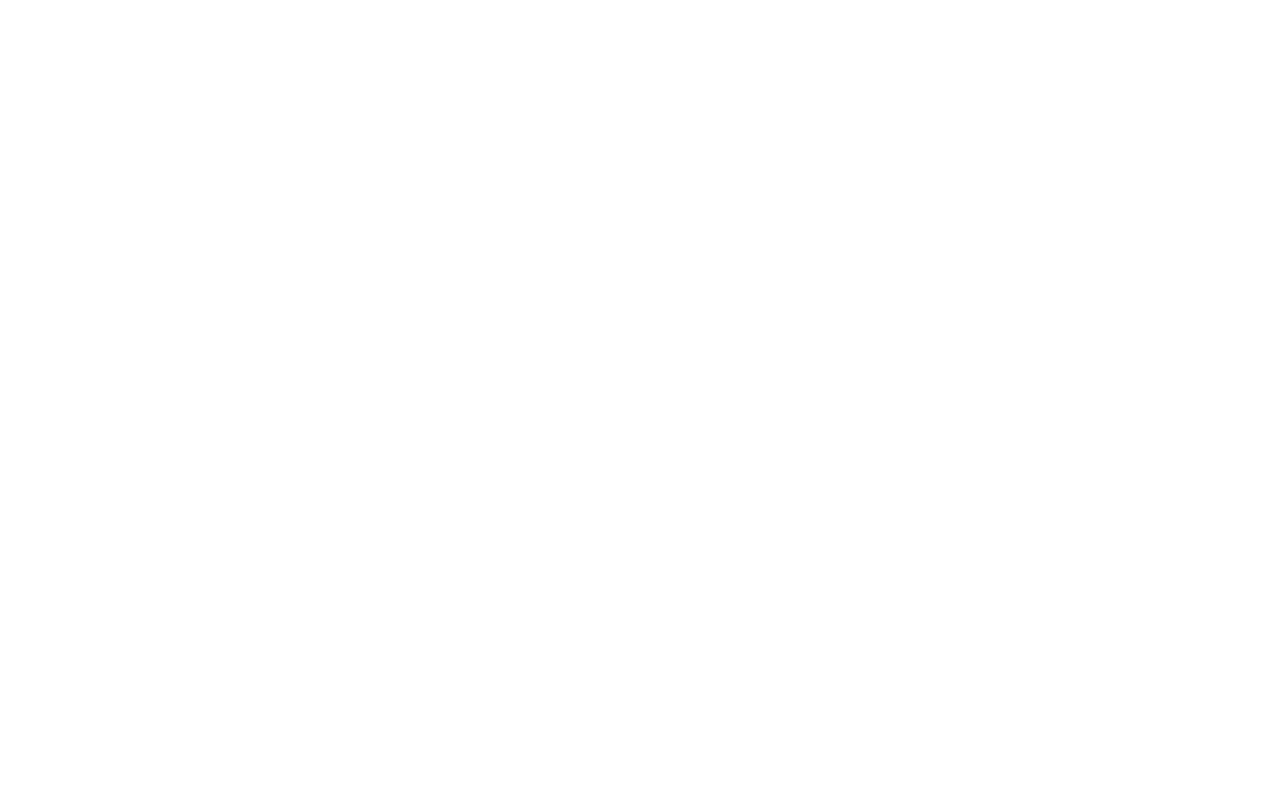
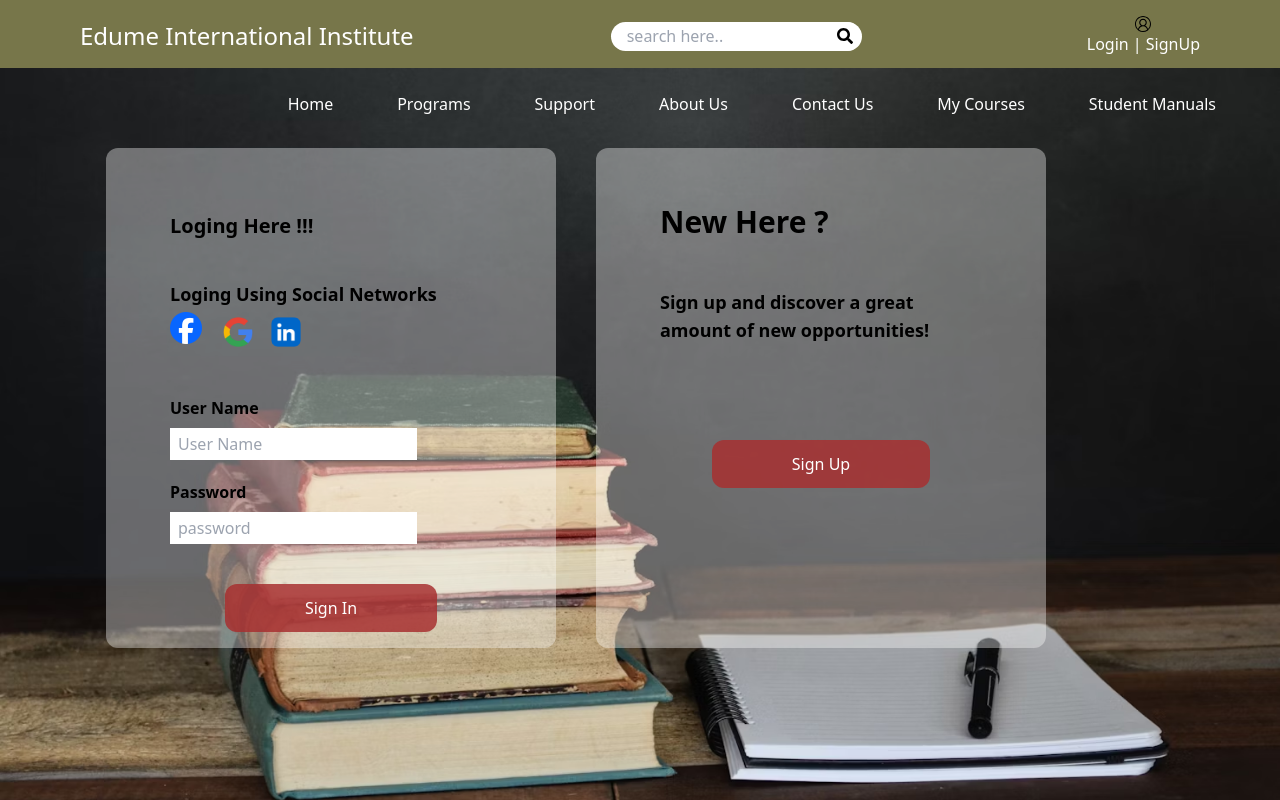
Before and after one commit to KasunDimantha/Edume-International-Institute, a React (Vite) app in the folder EdumeLMS/: page /signInPage in a window 1280 px wide. Before the commit this address had no page. Shown: the top 800 px of the page. Built offline with nearby package versions, Linux system fonts and the light colour scheme.

Commit message:
create sign in page

```diff
--- a/EdumeLMS/src/App.jsx
+++ b/EdumeLMS/src/App.jsx
@@ -13,8 +13,8 @@
       <Router>
         <Routes>
           <Route exact path="/"  element={<Home_Page/>}/>
-          {/*<Route exact path="/signInPage"  element={<SignIn_Page/>} />
-          <Route exact path="/signUpPage"  element={<SignUp_Page/>} />  */}
+          <Route exact path="/signInPage"  element={<SignIn_Page/>} />
+          {/*<Route exact path="/signUpPage"  element={<SignUp_Page/>} />  */}
         </Routes>
       </Router>
     </>
--- a/EdumeLMS/src/pages/component/SignIn.jsx
+++ b/EdumeLMS/src/pages/component/SignIn.jsx
@@ -1,9 +1,52 @@
 import React from 'react'
+import signinimg from './img/photo02.avif'
+import { Link } from "react-router-dom";
+import img1 from './img/Facebook.png'
+import img2 from './img/Google.png'
+import img3 from './img/linkedin.png'
 
 function SignIn() {
   return (
-    <div>
+    <div className='h-h100 text-center'>
+      <img src={signinimg} alt="signinimg" className='h-h100 w-w100%'/>
 
+      <div className="flex justify-center absolute w-w90% text-center pl-5 pr-5 top-32 ">
+
+        <div className="text-start font-sans rounded-xl bg-[#ffffff5e] w-w450 h-h500 m-5">
+          <h2 className='mt-16 pl-16 font-bold text-xl'>Loging Here !!!</h2>
+          <p className='mt-10 pl-16 font-bold text-lg'>Loging Using Social Networks</p>
+          <div className="flex pl-16">
+              <img src={img1} alt="facebook"  className="cursor-pointer w-8 h-8 mt-1 mr-3"/>
+              <img src={img2} alt="google"    className="cursor-pointer w-12 h-12" />
+              <img src={img3} alt="linedin"   className="cursor-pointer w-12 h-12"/>
+          </div>
+          <div className="mt-10 pl-16">
+            <p className='font-bold mb-2'>User Name</p>
+            <input type="text"  placeholder='User Name' className='border-non outline-none pt-1 pb-1 pl-2 pr-2 font-sans text-1xl'/>
+          </div>
+          <div className="mt-5 pl-16">
+            <p className='font-bold mb-2'>Password</p>
+            <input type="text"  placeholder='password' className='border-non outline-none pt-1 pb-1 pl-2 pr-2 font-sans text-1xl'/>
+          </div>
+          <div className='flex justify-center mt-10'>
+            <button className='text-5 border-none cursor-pointer bg-[#a83030d7] text-white pt-3 pb-3 pl-20 pr-20 rounded-xl'>Sign In</button>
+          </div>
+
+        </div>
+
+
+
+        <div className="text-start font-sans rounded-xl bg-[#ffffff5e] w-w450 h-h500 m-5">
+          <h2 className='pl-16 text-3xl font-bold mt-14'>New Here ?</h2>
+          <p className='pl-16 text-lg font-bold mt-12'>Sign up and discover a great <br />amount of new opportunities!</p>
+          <div className='flex justify-center mt-10'>
+            <Link to="/signUpPage" ><button className='text-5 mt-14 border-none cursor-pointer bg-[#a83030d7] text-white pt-3 pb-3 pl-20 pr-20 rounded-xl'>Sign Up</button></Link>
+          </div>
+
+
+        </div>
+
+      </div>
     </div>
   )
 }
--- a/EdumeLMS/tailwind.config.js
+++ b/EdumeLMS/tailwind.config.js
@@ -8,12 +8,15 @@
       height: {
         'h29': '29px',
         'h100' : '100vh',
-        'h25' : '25px'
+        'h25' : '25px',
+        'h500': '500px',
       },
       width: {
         'w250': '250px',
+        'w450': '450px',
         'w29': '29px',
         'w100%' : '100%',
+        'w90%' : '90%',
       }
     },
   },
```
